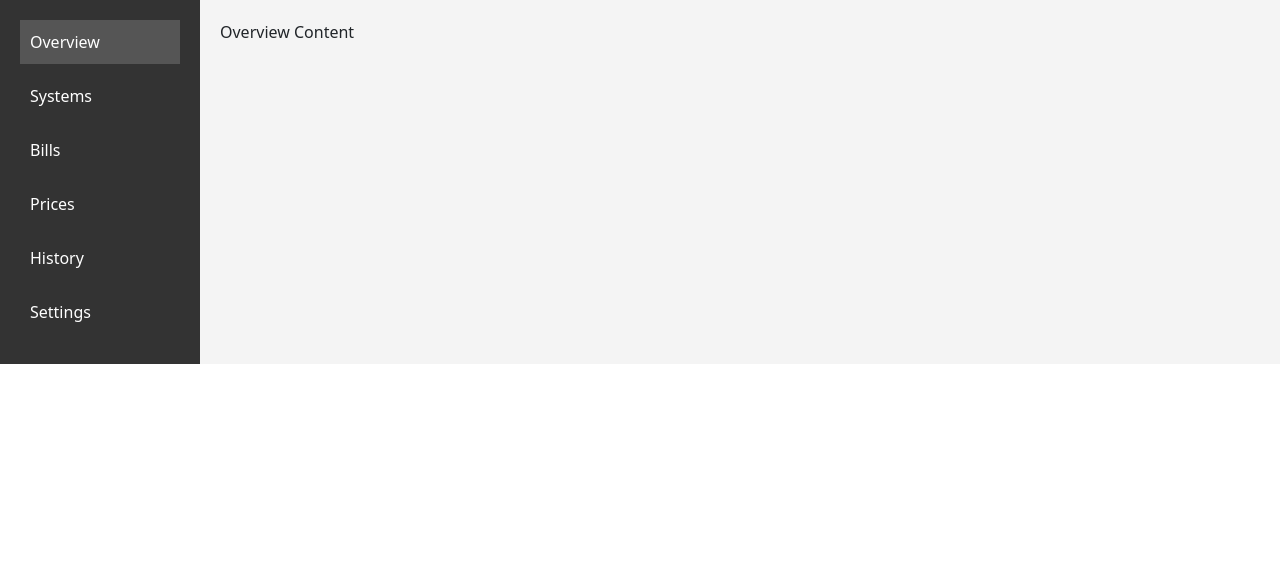
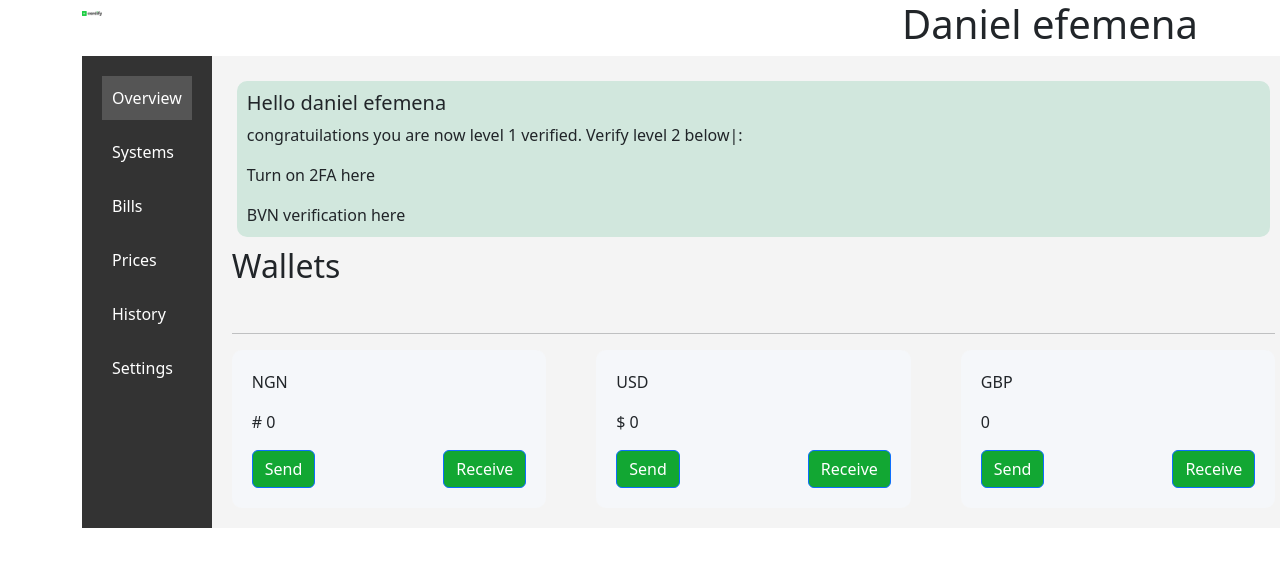
Before and after one commit to heyfey-dev/cardify-project, a React (Vite) app: page /dashboard in a window 1280 px wide. Shown: the top 566 px of the page. Built offline with nearby package versions, Linux system fonts and the light colour scheme.

Commit message:
dashboaard

```diff
--- a/src/components/Dahboard.jsx
+++ b/src/components/Dahboard.jsx
@@ -1,5 +1,6 @@
 import  { useState } from 'react';
 import './App.css'; // Assuming you have a stylesheet for styling
+import cardifylogo from './images/Cardify Logo.png'
 
 const Dashboard = () => {
   const [selectedOption, setSelectedOption] = useState('Overview');
@@ -9,7 +10,20 @@ const Dashboard = () => {
   };
 
   return (
-    <div className="dashboard-container">
+    <div>
+          <nav>
+                <div className='container d-flex justify-content-between'>
+                <div><img src={cardifylogo} style={{width:"20px"}} /></div>
+
+                <div>
+                    <h1>Daniel efemena</h1>
+                </div>
+                </div>
+          </nav>
+
+
+
+          <div className='dashboard-container container'>
                                    {/* Left Sidebar */}
                                               <div className="sidebar">
                                                 <div
@@ -48,6 +62,7 @@ const Dashboard = () => {
                                                 >
                                                   Settings
                                                 </div>
+
           </div>
 
                                                   {/* Right Content Area */}
@@ -61,11 +76,76 @@ const Dashboard = () => {
                                                 {selectedOption === 'Settings' && <Settings />}
                                               </div>
     </div>
+
+
+
+
+
+
+
+
+
+
+
+
+
+      </div>
+
+
   );
 };
 
 
-const Overview = () => <div>Overview Content</div>;
+const Overview = () => <div>
+
+                            <div style={{backgroundColor:'rgb(209,231,221)', margin:'5px', padding:"10px", borderRadius:"10px"}}>
+                                 <div ><h5>Hello daniel efemena </h5></div>
+                                 <div><p>congratuilations you are now level 1  verified. Verify level 2 below|:</p></div>
+                                 <div><p>Turn on 2FA here </p></div>
+                                 <div>BVN verification here </div>
+                            </div>
+
+                            <div style={{marginTop:"10px"}}>
+                                <h2>Wallets</h2>
+                            </div>
+
+                            <hr className='mt-5' />
+
+
+
+        <div style={{ display: "flex", gap: "50px" }}>
+                    <div style={{ flex: 1, backgroundColor: "rgb(245, 247, 250)", padding: "20px", borderRadius: "10px",  width:"100%" }}>
+                                   <div><p>NGN</p></div>
+                                   <div><p># 0</p></div>
+                                   <div style={{ display: "flex",  gap: "8rem" }}>
+                                          <div><button className="btn btn-primary"style={{backgroundColor:'rgb(18,167,51)'}}>Send</button></div>
+                                          <div><button className="btn btn-primary"style={{backgroundColor:'rgb(18,167,51)'}}>Receive</button></div>
+                                    </div>
+                  </div>
+
+
+                    <div style={{ flex: 1, backgroundColor: "rgb(245, 247, 250)", padding: "20px", borderRadius: "10px", width:"100%" }}>
+                              <div><p>USD</p></div>
+                              <div><p>$ 0</p></div>
+                              <div style={{ display: "flex",  gap: "8rem" }}>
+                                    <div><button className="btn btn-primary"style={{backgroundColor:'rgb(18,167,51)'}}>Send</button></div>
+                                    <div><button className="btn btn-primary"style={{backgroundColor:'rgb(18,167,51)'}}>Receive</button></div>
+                              </div>
+                  </div>
+
+
+                  <div style={{ flex: 1, backgroundColor: "rgb(245, 247, 250)", padding: "20px", borderRadius: "10px", width:"100%"}}>
+                              <div><p>GBP</p></div>
+                              <div><p> 0</p></div>
+                              <div style={{ display: "flex",  gap: "8rem" }}>
+                                   <div><button className="btn btn-primary" style={{backgroundColor:'rgb(18,167,51)'}}>Send</button></div>
+                                   <div><button className="btn btn-primary" style={{backgroundColor:'rgb(18,167,51)'}}>Receive</button></div>
+                              </div>
+                  </div>
+        </div>
+
+
+  </div>;
 const Systems = () => <div>Systems Content</div>;
 const Bills = () => <div>Bills Content</div>;
 const Prices = () => <div>Prices Content</div>;
```
Lines whose indentation alone changed are shown as unchanged.
